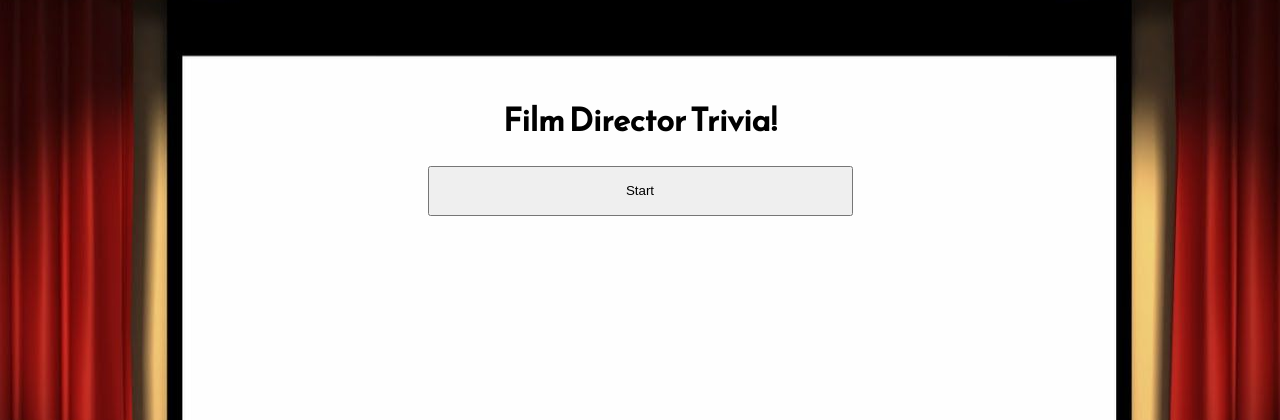
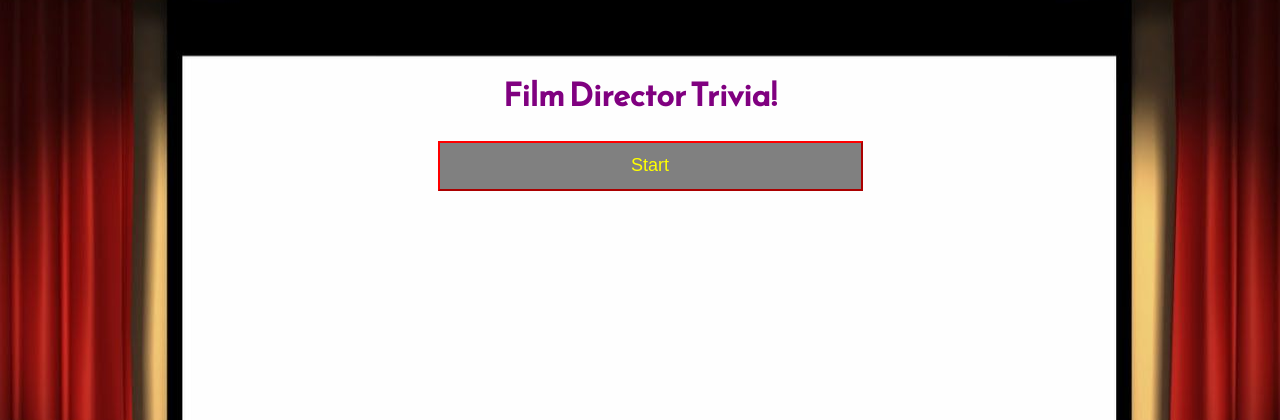
Before and after one commit to colinmcdaniel/TriviaGame, a PHP site: page / in a window 1280 px wide. Shown: the top 420 px of the page. Run offline with PHP 8.4, Linux system fonts and the light colour scheme.

Commit message:
Finalized updates

```diff
--- a/assets/css/style.css
+++ b/assets/css/style.css
@@ -8,17 +8,24 @@ body{
 }
 #wrapper{
 	width:850px;
-	margin:75px auto;
+	margin:50px auto;
 	overflow:auto;
 }
-#larger-text,#timer{
+h1{
+	color:purple;
+}
+#timer{
+	font-size:16px;
+}
+#larger-text{
 	font-size:24px;
 }
 #smaller-text{
-	font-size:18px;
+	font-size:20px;
+	color:purple;
 }
 img{
-	height:auto;
+	height:200px;
 }
 #buttons{
 	width:50%;
@@ -29,4 +36,10 @@ button{
 	clear:both;
 	width:100%;
 	height:50px;
+	border-color:red;
+	border-style:color;
+	background-color:#808080;
+	margin:10px;
+	color:yellow;
+	font-size:18px;
 }
```
Also changed, not shown: assets/javascript/app.js (+28 -31 lines), assets/images/1.gif, assets/images/2.gif (added), assets/images/4.gif (added), 6 other files.
